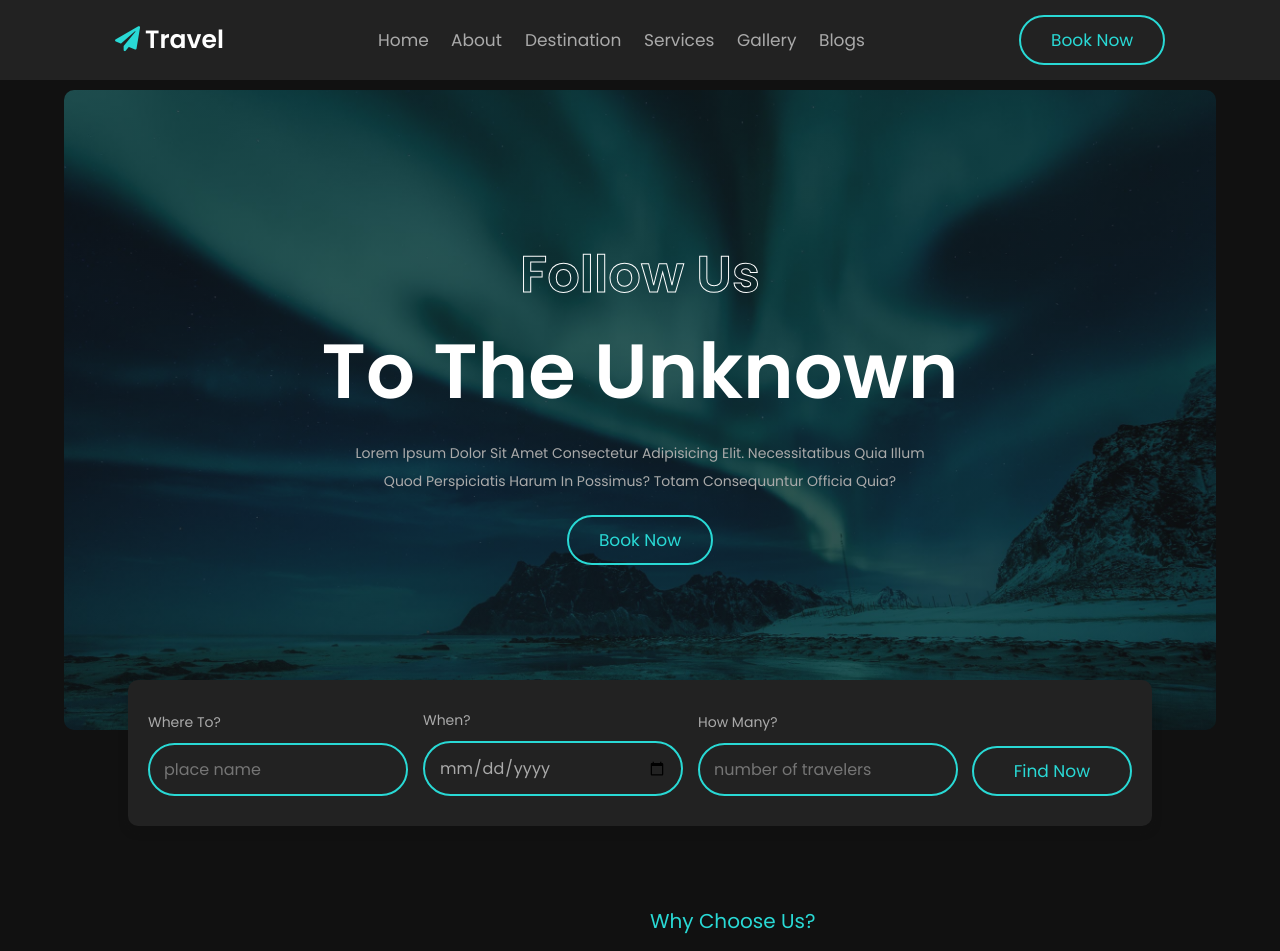
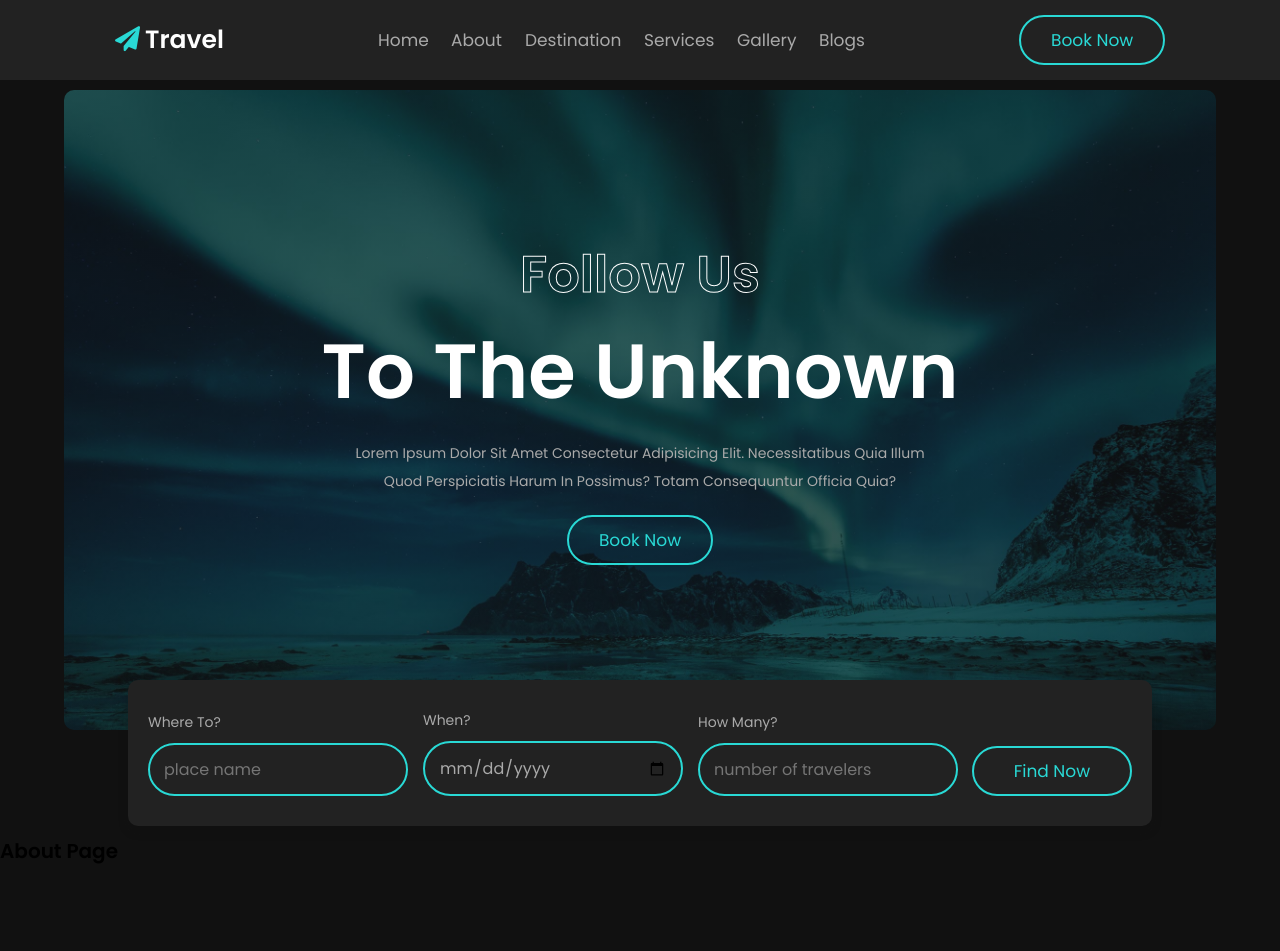
Before and after one commit to SOUNDARYARK/Tour-and-Travel-website, a plain HTML site: page Tour-Travel-website-main/index.html in a window 1280 px wide. Shown: the top 951 px of the page. Drawn offline with nearby package versions, Linux system fonts and the light colour scheme; grey boxes are pictures that could not be loaded.

Commit message:
Update index.html

```diff
--- a/Tour-Travel-website-main/index.html
+++ b/Tour-Travel-website-main/index.html
@@ -107,6 +107,7 @@
     <!-- booking form section ends -->
 
     <!-- about section starts  -->
+    <h1>About page<h1>
 
     <section class="about" id="about">
       <div class="video-container" data-aos="fade-right" data-aos-delay="300">
```
